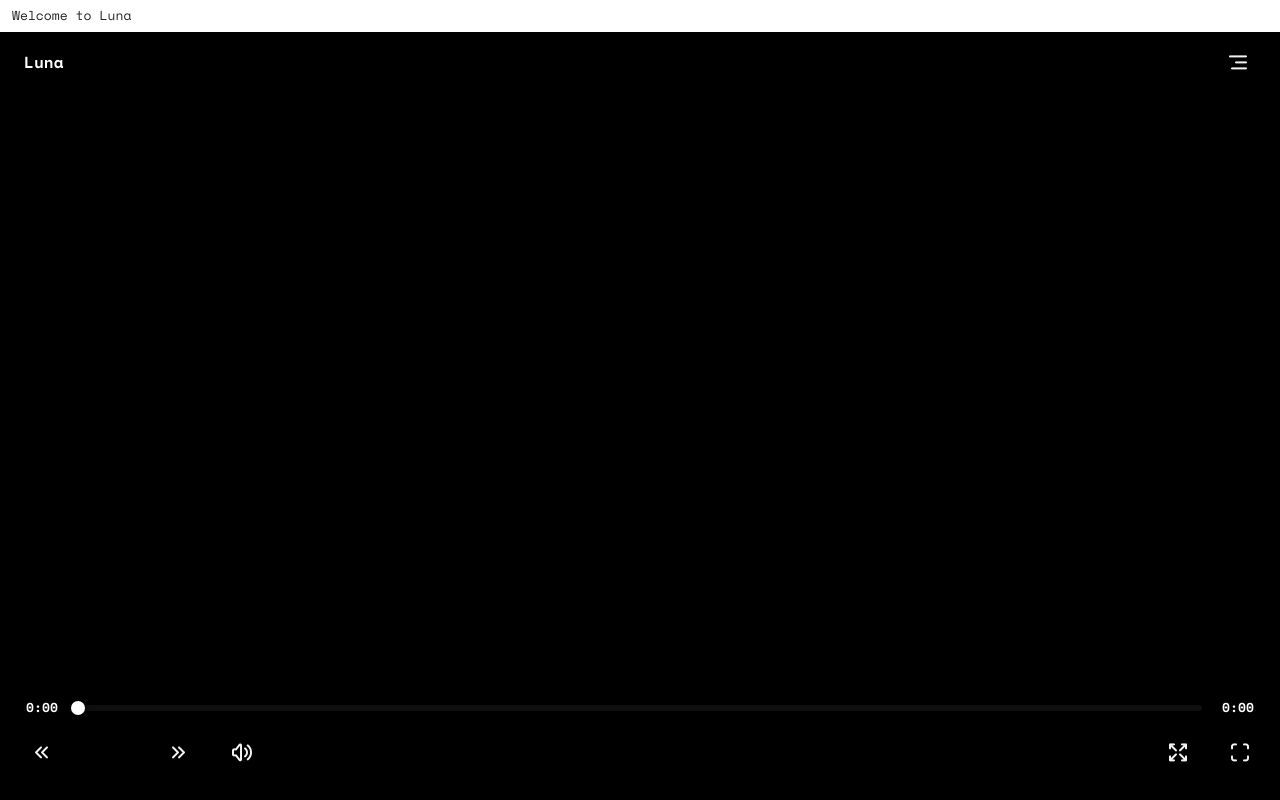
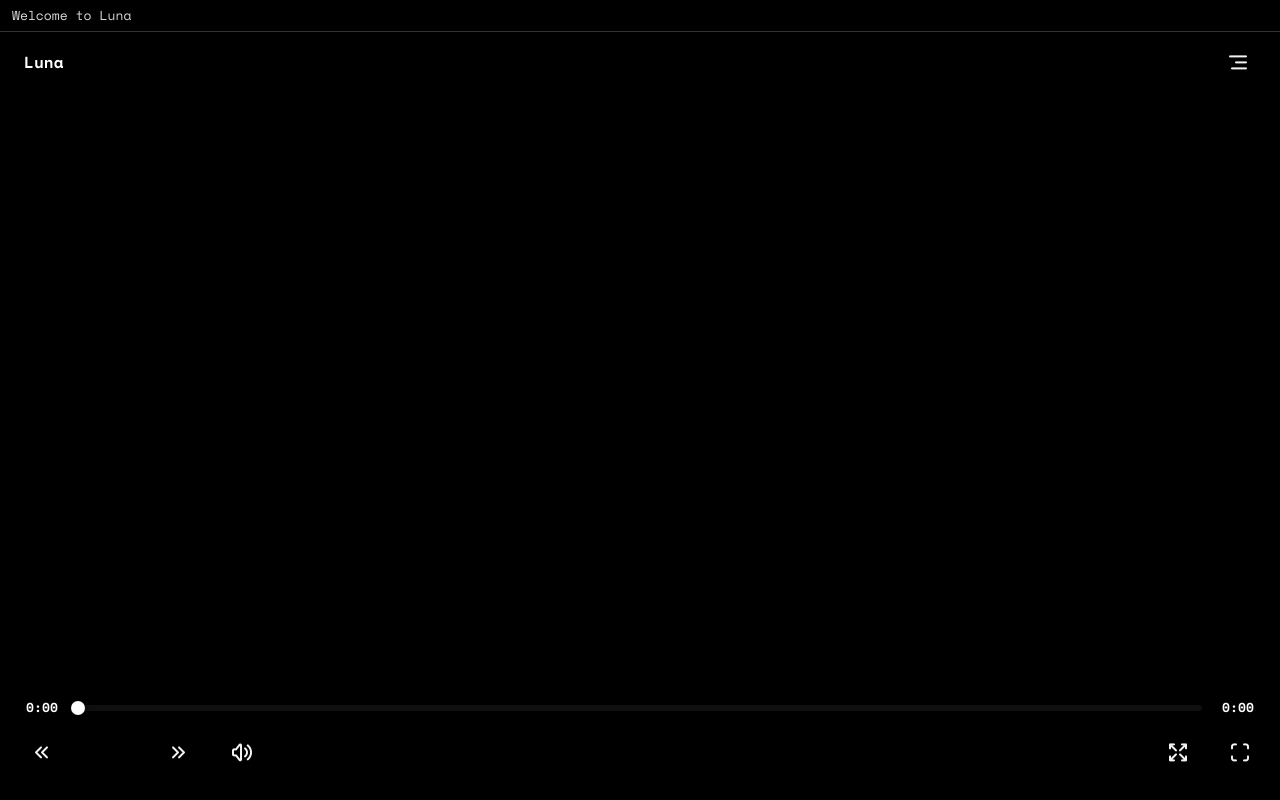
Before and after one commit to kushwahayashh/electron-player, a React (Vite) app: page / in a window 1280 px wide. Built offline with nearby package versions, Linux system fonts and the light colour scheme.

Commit message:
improved toolbar

```diff
--- a/src/components/TitleOverlay.jsx
+++ b/src/components/TitleOverlay.jsx
@@ -10,9 +10,9 @@ const TitleOverlay = () => {
         display: 'flex',
         alignItems: 'center',
         paddingLeft: 12,
-        color: '#000',
-        background: 'white',
-        boxShadow: '0 2px 4px rgba(0, 0, 0, 0.1)',
+        color: '#fff',
+        background: '#000',
+        borderBottom: '1px solid #333',
         WebkitAppRegion: 'drag',
         userSelect: 'none'
       }}
```
